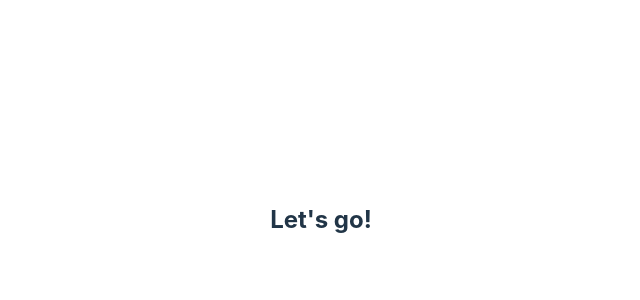
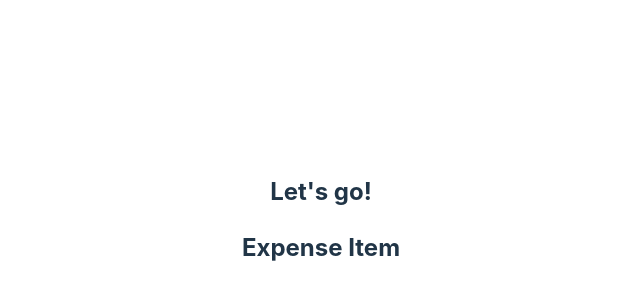
Before and after one commit to margeol90/react-project, a React (Vite) app: page / in a window 1280 px wide. Shown: the part 180-480 px from the top of the page, without its empty margins (319-959 px from the left). Built offline with nearby package versions, Linux system fonts and the light colour scheme.

Commit message:
created first compoent

```diff
--- a/src/App.jsx
+++ b/src/App.jsx
@@ -1,10 +1,12 @@
 import { useState } from 'react'
 import './App.css'
+import ExpenseItem from './components/ExpenseItem'
 
 function App() {
   return (
     <div>
       <h2>Let's go!</h2>
+      <ExpenseItem></ExpenseItem>
     </div>
   )
 }
--- /dev/null
+++ b/src/components/ExpenseItem.jsx
@@ -0,0 +1,7 @@
+function ExpenseItem() {
+  return (
+    <h2>Expense Item</h2>
+  )
+}
+
+export default ExpenseItem;
```
